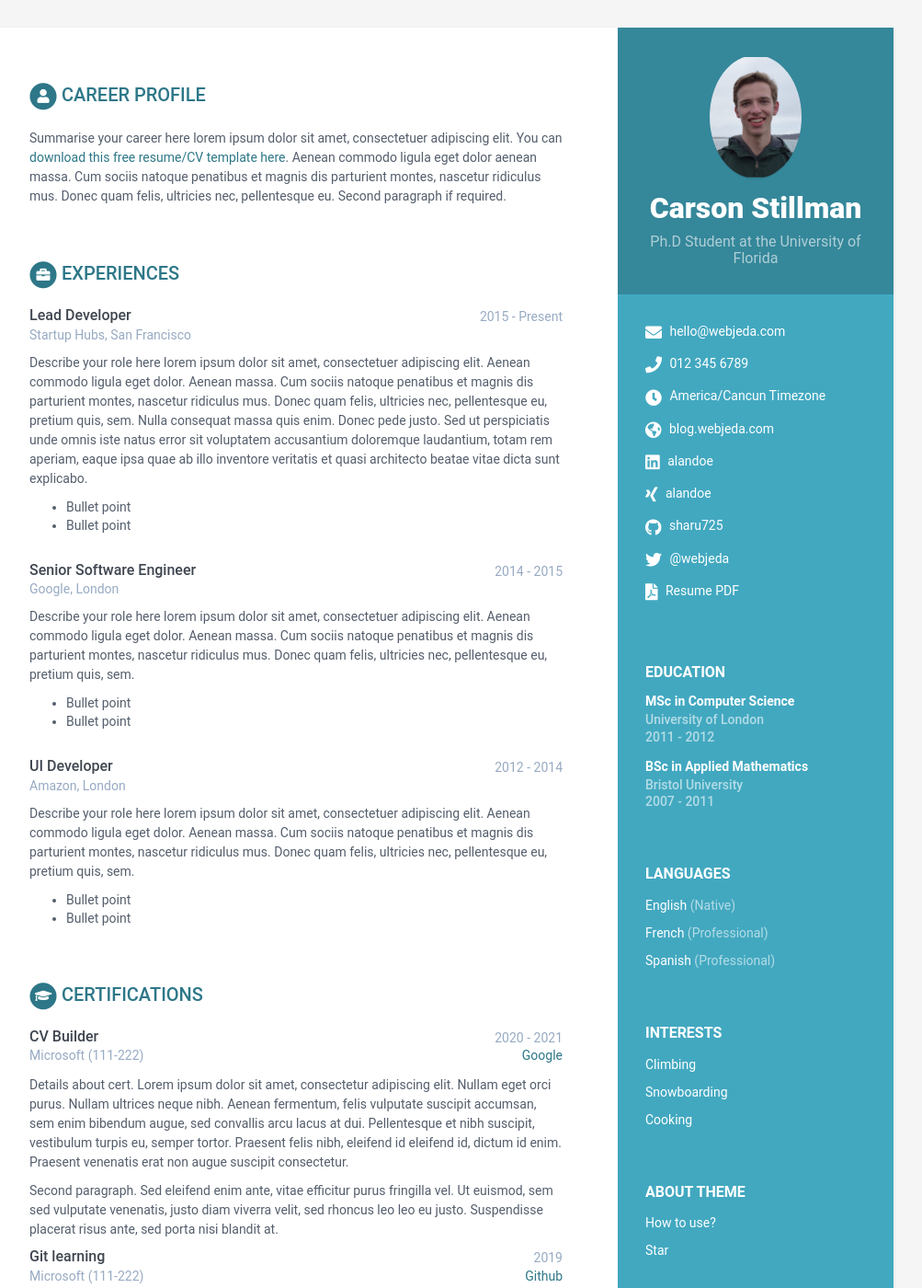
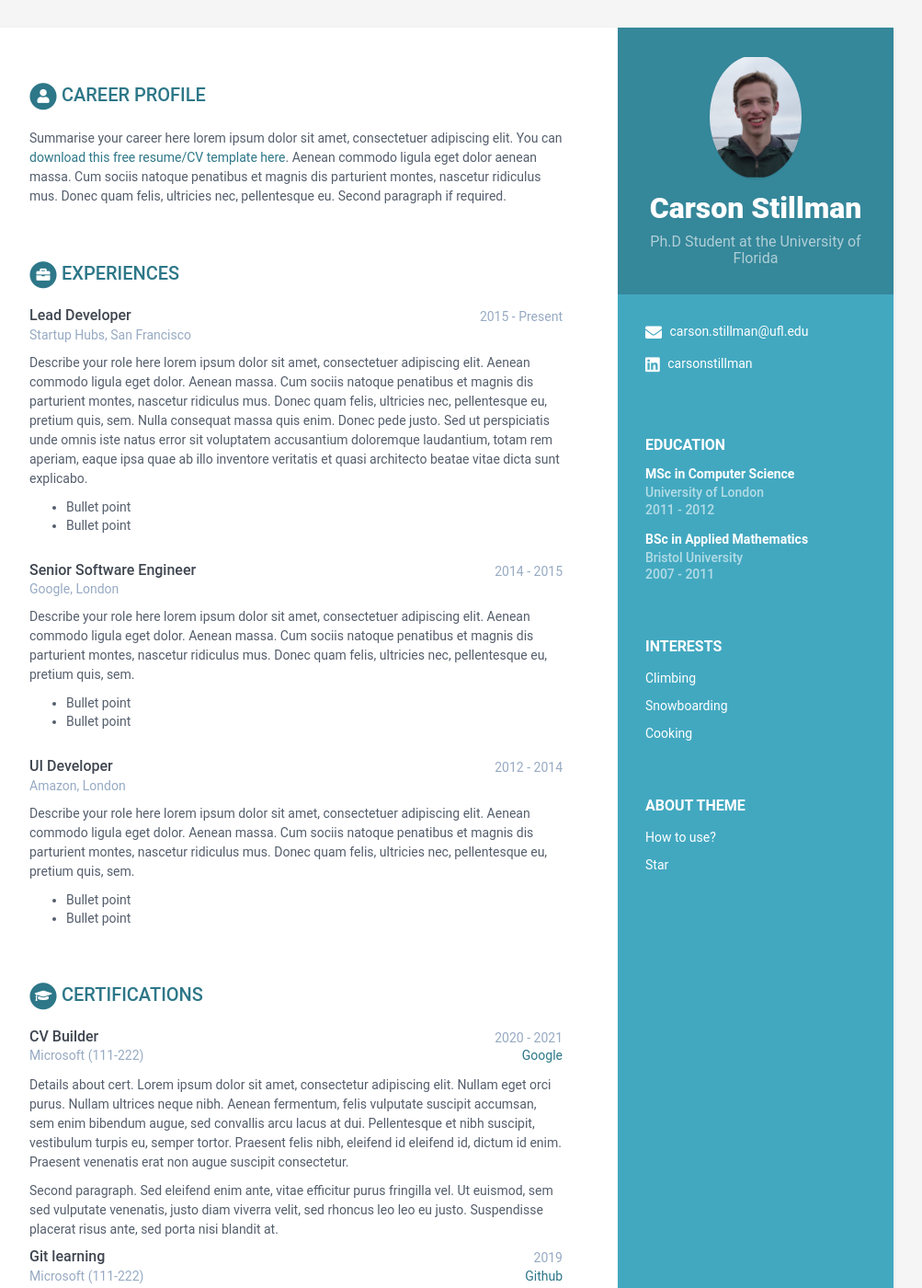
Before and after one commit to carsonstillman/carson_stillman, a Jekyll site: the page built from index.html, in a window 1280 px wide and 1400 px high. Shown: the whole window at 92% size, without its empty margins (168-1171 px from the left). Built offline with Jekyll 4.4.1, drawn with Linux system fonts in a browser that asks for light colours.

Commit message:
changed sidebar

```diff
--- a/_data/data.yml
+++ b/_data/data.yml
@@ -13,34 +13,34 @@ sidebar:
     avatar: profile.png  #place a 100x100 picture inside /assets/images/ folder and provide the name of the file below
 
     # Sidebar links
-    email: hello@webjeda.com
-    phone: 012 345 6789
-    timezone: America/Cancun Timezone
-    citizenship:
-    website: blog.webjeda.com #do not add http://
-    linkedin: alandoe
-    xing: alandoe
-    github: sharu725
-    telegram: # add your nickname without '@' sign
-    gitlab:
-    bitbucket:
-    twitter: '@webjeda'
-    stack-overflow: # Number/Username, e.g. 123456/alandoe
-    codewars:
-    goodreads: # Number-Username, e.g. 123456-alandoe
-    pdf: http://www.africau.edu/images/default/sample.pdf
+    email: carson.stillman@ufl.edu
+    # phone: 012 345 6789
+    # timezone: America/Cancun Timezone
+    # citizenship:
+    # website: blog.webjeda.com #do not add http://
+    linkedin: carsonstillman
+    # xing: alandoe
+    # github: sharu725
+    # telegram: # add your nickname without '@' sign
+    # gitlab:
+    # bitbucket:
+    # twitter: '@webjeda'
+    # stack-overflow: # Number/Username, e.g. 123456/alandoe
+    # codewars:
+    # goodreads: # Number-Username, e.g. 123456-alandoe
+    # pdf: http://www.africau.edu/images/default/sample.pdf
 
-    languages:
-      title: Languages
-      info:
-        - idiom: English
-          level: Native
+    # languages:
+    #   title: Languages
+    #   info:
+    #     - idiom: English
+    #       level: Native
 
-        - idiom: French
-          level: Professional
+    #     - idiom: French
+    #       level: Professional
 
-        - idiom: Spanish
-          level: Professional
+    #     - idiom: Spanish
+    #       level: Professional
 
     interests:
       title: Interests
```
Also changed, not shown: assets/images/profile_temp.png (deleted), 1 other file.
